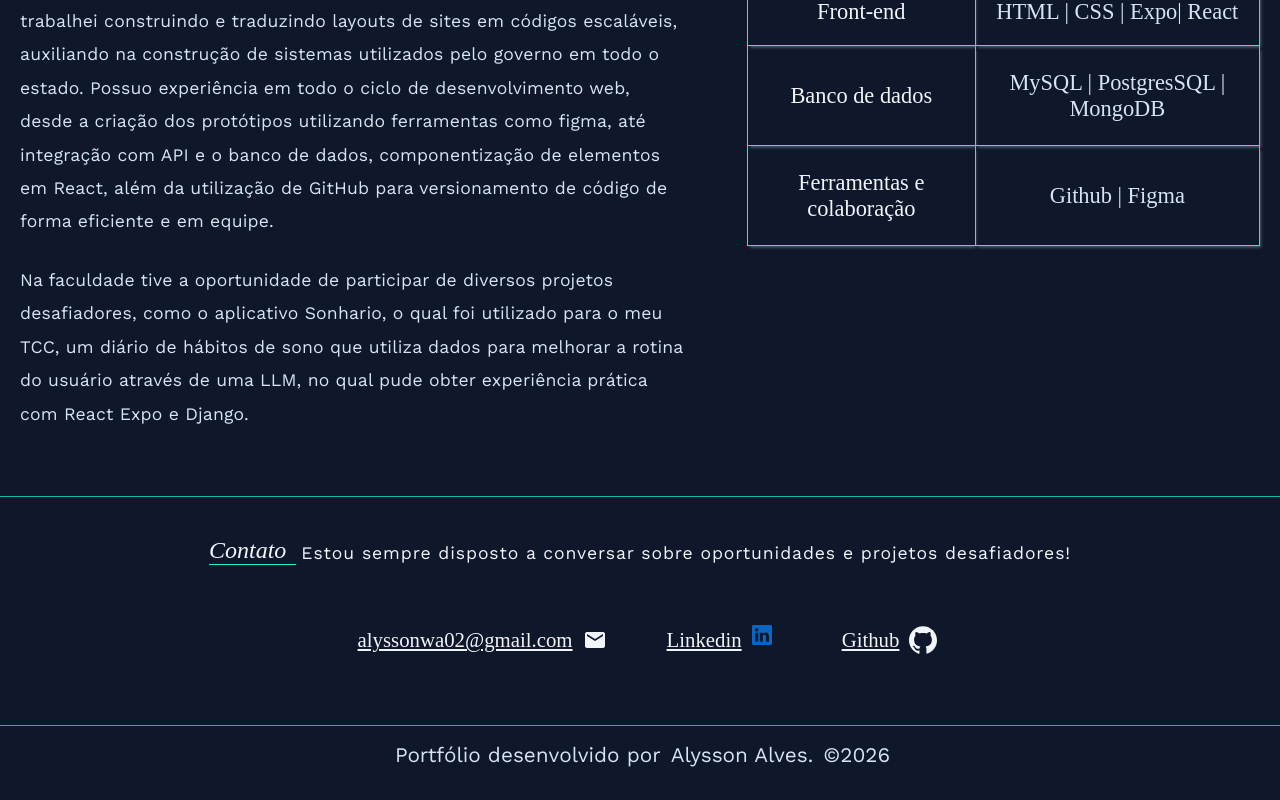
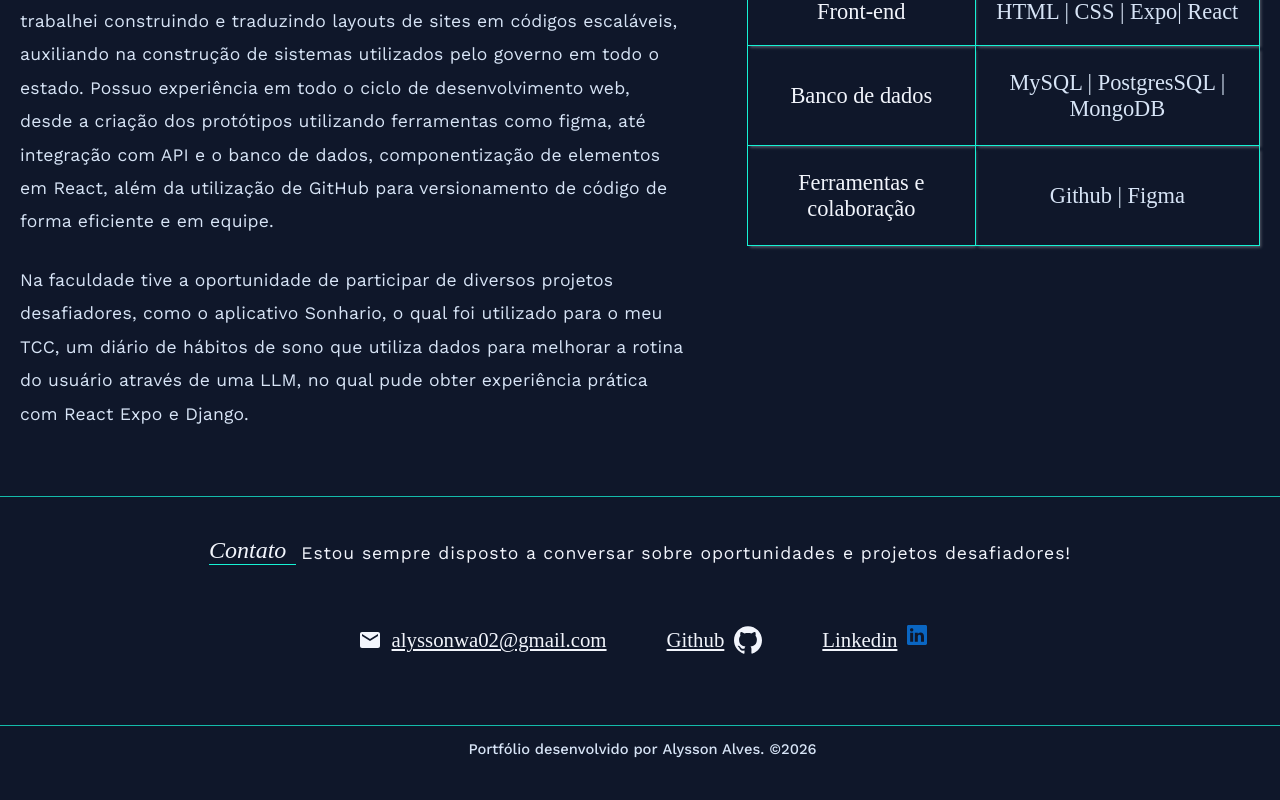
Before and after one commit to alyssonwa/portfolio, a React (Create React App) app: page / in a window 1280 px wide. Shown: the part 2373-3173 px from the top of the page. After the commit the page ends 3147 px from the top, so only its background shows below. Built offline with nearby package versions, Linux system fonts and the light colour scheme; a web font is replaced by a local one.

Commit message:
ajustando links do contato e footer

```diff
--- a/src/components/contato/Contato.module.css
+++ b/src/components/contato/Contato.module.css
@@ -46,16 +46,17 @@
     padding-left: 15px;
     margin-bottom: 20px;
     border-radius: 25px;
-    width: 70%;
+    width: 100%;
 }
 .contatoConteudo li a {
     text-decoration: underline;
     display: flex;
     flex-flow: row wrap;
     gap:10px;
-    width: fit-content;
+    width: 100%;
     align-items: center;
     color: var(--CorFundo);
+    /* color: var(--CorLetra); */
     background-color: var(--CorFundo2);
     font-weight: bold;
     border-radius: 25px;
--- a/src/components/contato/index.js
+++ b/src/components/contato/index.js
@@ -20,8 +20,18 @@ const Contato = () => {
               target="_blank"
               rel="noreferrer"
             >
+              <EmailIcon fontSize="medium" />
               alyssonwa02@gmail.com
-              <EmailIcon fontSize="medium" />
+            </a>
+          </li>
+          <li>
+            <a
+              href="https://github.com/alyssonwa"
+              target="_blank"
+              rel="noreferrer"
+            >
+              Github
+              <LogoGithub size="28" />
             </a>
           </li>
           <li>
@@ -34,16 +44,6 @@ const Contato = () => {
               <LogoLinkedin size="30" />
             </a>
           </li>
-          <li>
-            <a
-              href="https://github.com/alyssonwa"
-              target="_blank"
-              rel="noreferrer"
-            >
-              Github
-              <LogoGithub size="28" />
-            </a>
-          </li>
         </ul>
       </div>
     </section>
--- a/src/components/footer/Footer.module.css
+++ b/src/components/footer/Footer.module.css
@@ -2,25 +2,27 @@
 
 .footerContainer {
     border-top: 1px solid color-mix(in oklab,var(--CorDestaque)75%,transparent);
-    padding-top: 10px;
-    padding-bottom: 5px;
+    /* padding-top: 10px;
+    padding-bottom: 10px; */
+    padding: 10px;
 }
 .conteudoFooter {
     display: flex;
-    flex-flow: row nowrap;
+    flex-flow: row wrap;
     justify-content: center;
     /* align-items: center; */
-    gap: 5px;
+    gap: 0px;
 }
 .conteudoFooter p {
    font-family: var(--fonte0);
-    font-size: 1.3em;
-    line-height: 1.9;
-    word-break: break-word;
-    margin-bottom: 20px;
-    padding-left: 5px;
-    color: var(--CorLetra);
-    text-align: left;
+   font-weight: 500;
+   font-size: 0.92em;
+   line-height: 1.9;
+   word-break: break-word;
+   margin-bottom: 0px;
+   padding-left: 5px;
+   color: var(--CorLetra);
+   text-align: left;
 }
 
 @media screen and (min-width: 768px) {
```
